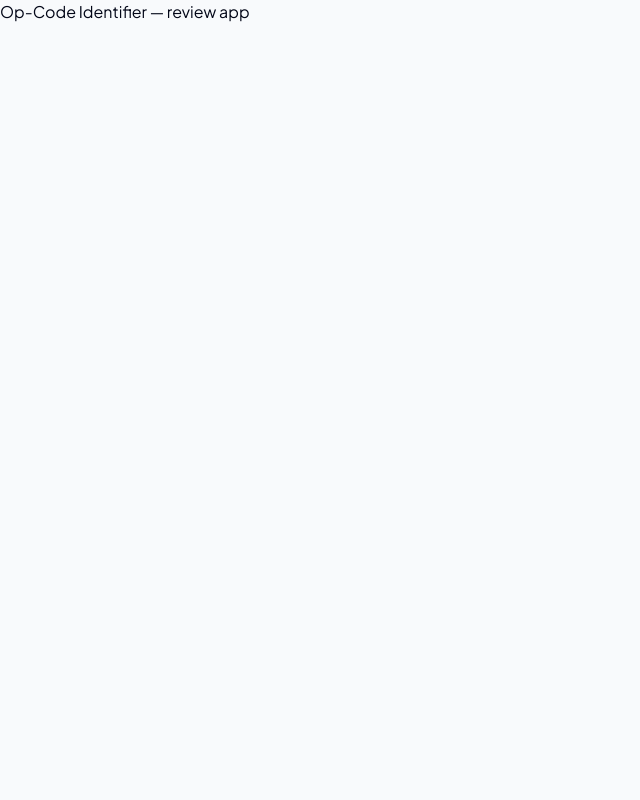
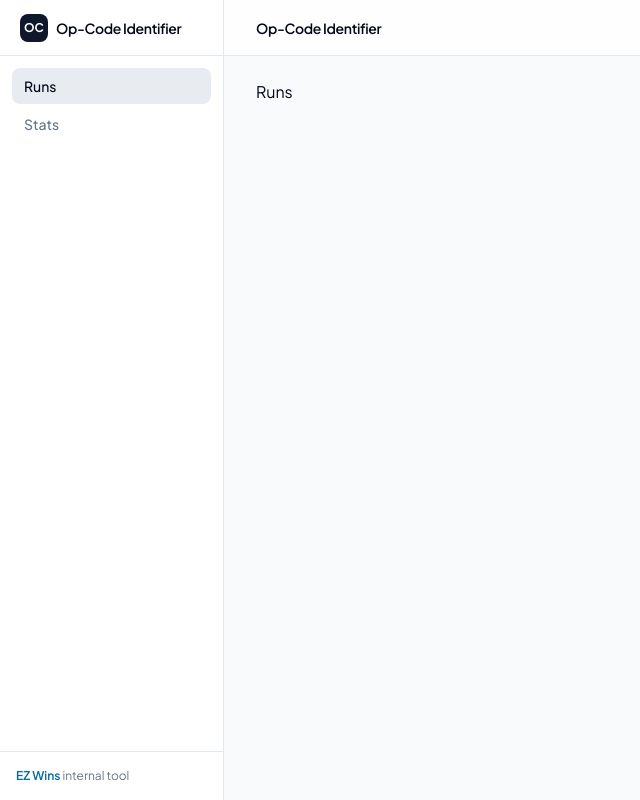
Before and after one commit to blakedaniel15/op-code-identifier, a Next.js app: page / in a window 1280 px wide. Shown: the whole page, without its empty margins (0-640 px from the left). Built offline with nearby package versions, Linux system fonts and the light colour scheme.

Commit message:
feat: app shell + header nav (mirror sibling)
Co-Authored-By: Claude Sonnet 4.6 <noreply@anthropic.com>

```diff
--- a/app/page.tsx
+++ b/app/page.tsx
@@ -1,3 +1,9 @@
+import { PageShell } from "@/components/shell/page-shell";
+
 export default function Home() {
-  return <main>Op-Code Identifier — review app</main>;
+  return (
+    <PageShell>
+      <div>Runs</div>
+    </PageShell>
+  );
 }
--- /dev/null
+++ b/components/shell/nav.tsx
@@ -0,0 +1,36 @@
+"use client";
+
+import Link from "next/link";
+import { usePathname } from "next/navigation";
+import { cn } from "@/lib/ui";
+
+const NAV = [
+  { href: "/", label: "Runs" },
+  { href: "/stats", label: "Stats" },
+];
+
+export function SidebarNav() {
+  const pathname = usePathname();
+  return (
+    <nav className="flex flex-1 flex-col gap-0.5 p-3">
+      {NAV.map(({ href, label }) => {
+        const active = href === "/" ? pathname === "/" : pathname.startsWith(href);
+        return (
+          <Link
+            key={href}
+            href={href}
+            aria-current={active ? "page" : undefined}
+            className={cn(
+              "flex items-center gap-3 rounded-md px-3 py-2 text-sm font-medium transition-colors",
+              active
+                ? "bg-muted text-foreground"
+                : "text-muted-foreground hover:bg-muted/60 hover:text-foreground"
+            )}
+          >
+            {label}
+          </Link>
+        );
+      })}
+    </nav>
+  );
+}
--- /dev/null
+++ b/components/shell/page-shell.tsx
@@ -0,0 +1,33 @@
+import type { ReactNode } from "react";
+import { SidebarNav } from "./nav";
+
+function Sidebar() {
+  return (
+    <aside className="hidden w-56 shrink-0 flex-col border-r bg-card md:flex">
+      <div className="flex h-14 items-center gap-2 border-b px-5">
+        <span className="flex h-7 w-7 items-center justify-center rounded-md bg-primary text-xs font-bold text-primary-foreground">
+          OC
+        </span>
+        <span className="text-sm font-semibold tracking-tight">Op-Code Identifier</span>
+      </div>
+      <SidebarNav />
+      <div className="border-t p-4 text-xs text-muted-foreground">
+        <span className="font-semibold text-accent">EZ Wins</span> internal tool
+      </div>
+    </aside>
+  );
+}
+
+export function PageShell({ children }: { children: ReactNode }) {
+  return (
+    <div className="flex min-h-dvh">
+      <Sidebar />
+      <div className="flex min-w-0 flex-1 flex-col">
+        <header className="flex h-14 shrink-0 items-center border-b bg-card/80 px-6 backdrop-blur lg:px-8">
+          <h1 className="text-sm font-semibold leading-none tracking-tight">Op-Code Identifier</h1>
+        </header>
+        <main className="flex-1 px-6 py-6 lg:px-8">{children}</main>
+      </div>
+    </div>
+  );
+}
```
